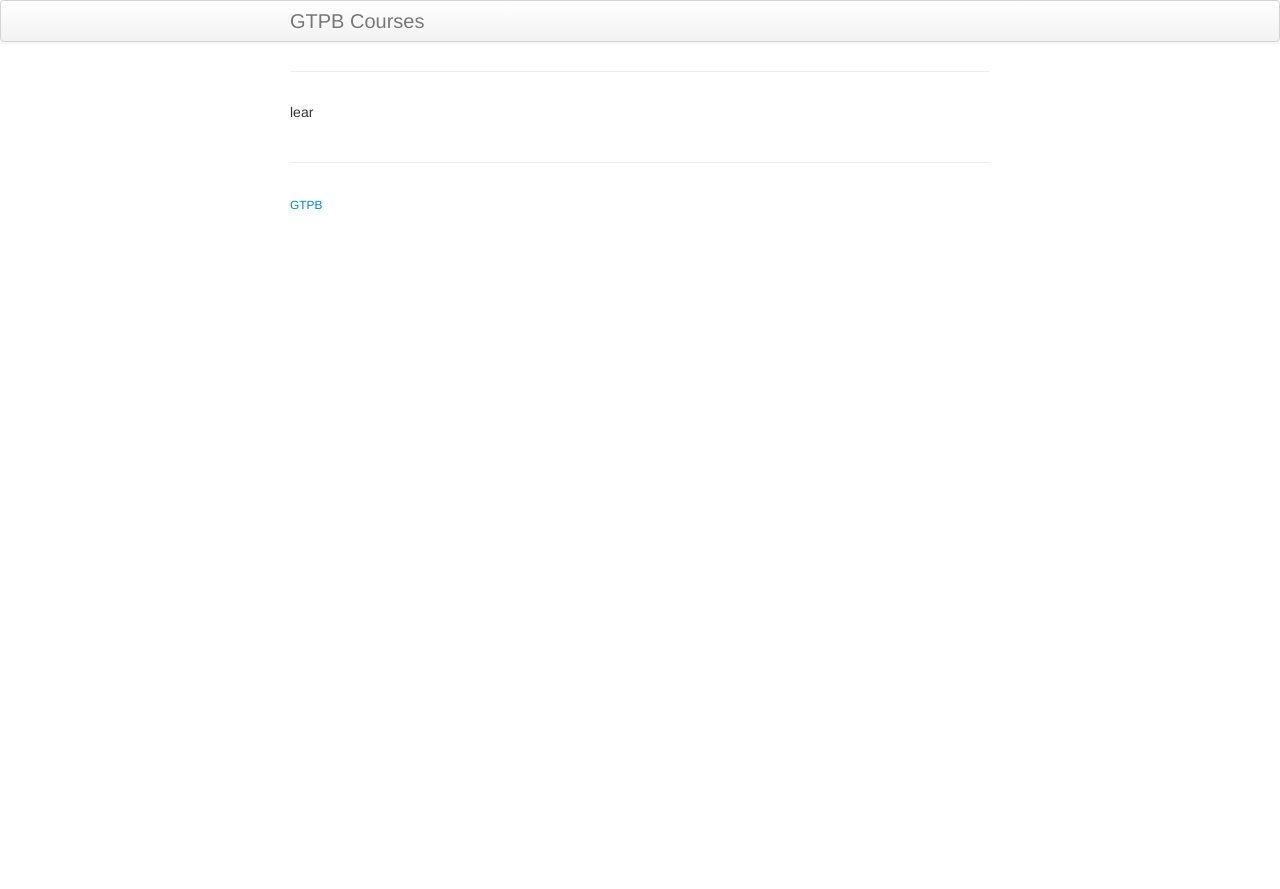
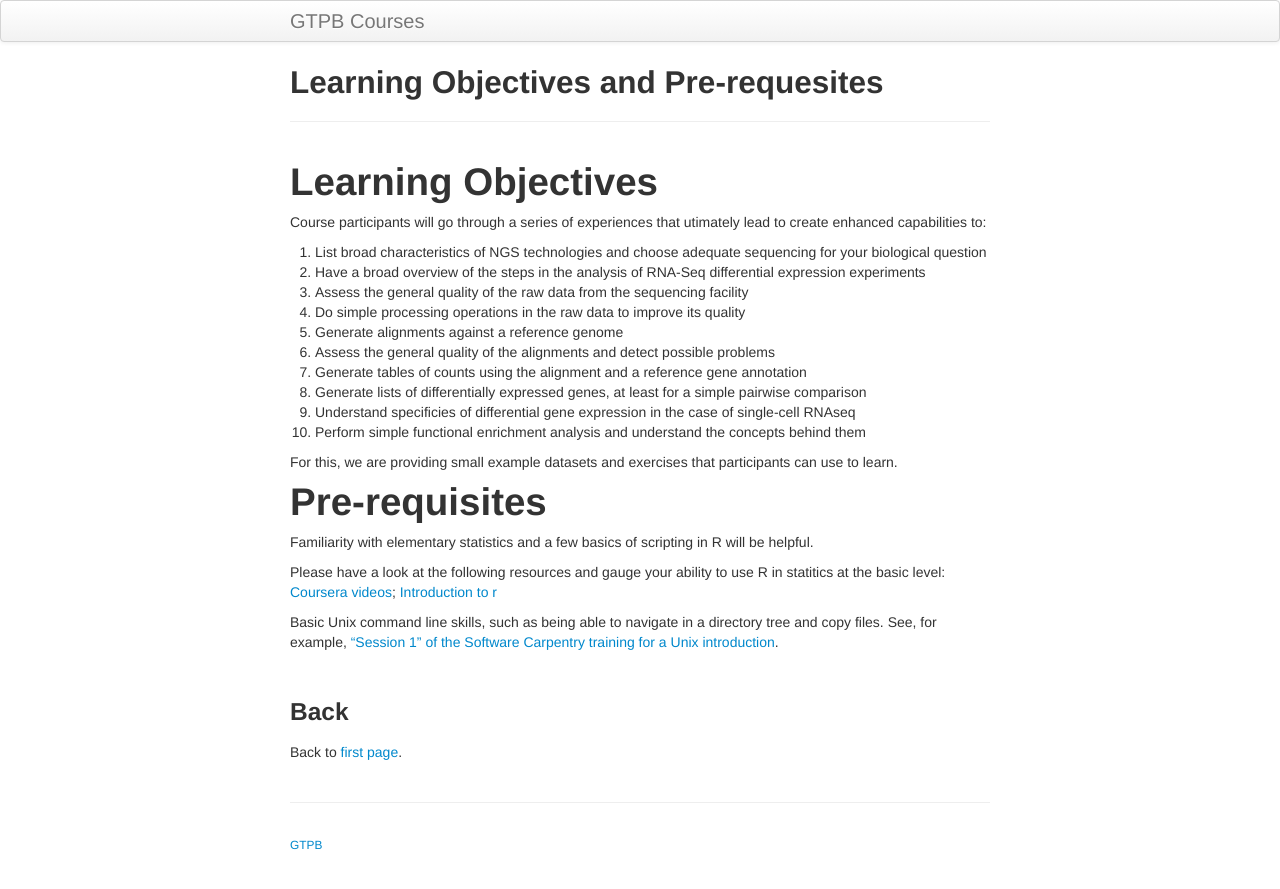
Before and after one commit to GTPB/ADER19F, a Jekyll site: the page built from pages/objectives_prerequesites.md, in a window 1280 px wide. Shown: the top 889 px of the page. Built offline with Jekyll 4.4.1, drawn with Linux system fonts in a browser that asks for light colours; our own code applies the rules of GitHub Pages for plain Markdown files.

Commit message:
Update objectives_prerequesites.md

```diff
--- a/pages/objectives_prerequesites.md
+++ b/pages/objectives_prerequesites.md
@@ -1 +1,35 @@
-lear
+---
+layout: page
+title: Learning Objectives and Pre-requesites
+---
+
+# Learning Objectives
+
+Course participants will go through a series of experiences that utimately lead to create enhanced capabilities to:
+
+1. List broad characteristics of NGS technologies and choose adequate sequencing for your biological question
+2. Have a broad overview of the steps in the analysis of RNA-Seq differential expression experiments
+3. Assess the general quality of the raw data from the sequencing facility
+4. Do simple processing operations in the raw data to improve its quality
+5. Generate alignments against a reference genome
+6. Assess the general quality of the alignments and detect possible problems
+7. Generate tables of counts using the alignment and a reference gene annotation
+8. Generate lists of differentially expressed genes, at least for a simple pairwise comparison
+9. Understand specificies of differential gene expression in the case of single-cell RNAseq
+10. Perform simple functional enrichment analysis and understand the concepts behind them
+
+For this, we are providing small example datasets and exercises that participants can use to learn.
+
+# Pre-requisites
+
+Familiarity with elementary statistics and a few basics of scripting in R will be helpful.
+
+Please have a look at the following resources and gauge your ability to use R in statitics at the basic level: [Coursera videos](http://blog.revolutionanalytics.com/2012/12/coursera-videos.html); [Introduction to r](http://bitesizebio.com/webinar/20600/beginners-introduction-to-r-statistical-software)
+
+Basic Unix command line skills, such as being able to navigate in a directory tree and copy files. See, for example, ["Session 1" of the Software Carpentry training for a Unix introduction](http://bioinformatics-core-shared-training.github.io/shell-novice/).
+
+<br/>
+
+### Back
+
+Back to [first page](https://gtpb.github.io/COURSE/).
```
